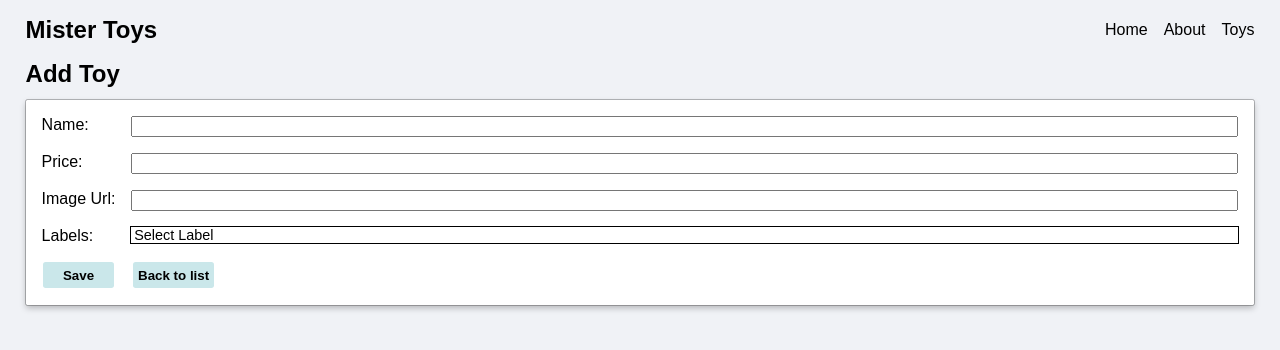
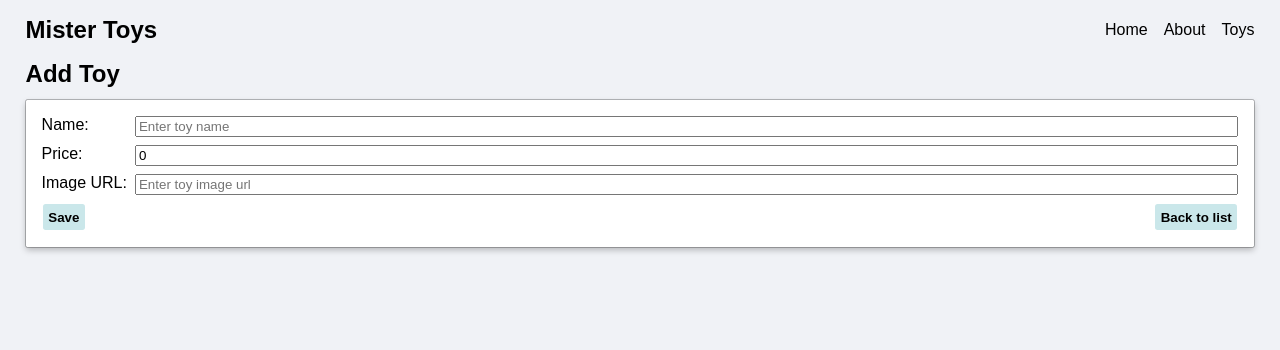
Before and after one commit to Eh2409/mistertoy-frontend, a React (Vite) app: page /toy/add in a window 1280 px wide. Shown: the top 350 px of the page. Built offline with nearby package versions, Linux system fonts and the light colour scheme.

Commit message:
Add formik to toy edit

```diff
--- a/package.json
+++ b/package.json
@@ -11,12 +11,14 @@
   },
   "dependencies": {
     "axios": "^1.8.4",
+    "formik": "^2.4.6",
     "google-map-react": "^2.2.1",
     "react": "^18.3.1",
     "react-dom": "^18.3.1",
     "react-redux": "^9.2.0",
     "react-router-dom": "^7.5.0",
-    "redux": "^5.0.1"
+    "redux": "^5.0.1",
+    "yup": "^1.6.1"
   },
   "devDependencies": {
     "@eslint/js": "^9.22.0",
--- a/src/assets/style/cmps/ToyEdit.css
+++ b/src/assets/style/cmps/ToyEdit.css
@@ -5,7 +5,7 @@
 .toy-edit>form {
     display: grid;
     grid-template-columns: max-content 1fr;
-    gap: 1em;
+    gap: 0.5em;
 
     padding: 1em;
 
@@ -16,3 +16,12 @@
     outline: 1px solid rgba(0, 0, 0, .25);
     box-shadow: 0px 3px 6px rgba(0, 0, 0, .25);
 }
+
+.toy-edit>form>.error-msg {
+    grid-column: 2 span;
+    color: red
+}
+
+.toy-edit>form>.form-btns {
+    grid-column: 2 span;
+}
--- a/src/pages/ToyEdit.jsx
+++ b/src/pages/ToyEdit.jsx
@@ -1,3 +1,8 @@
+import { Formik, Form, Field } from 'formik'
+import * as Yup from 'yup'
+import { useState, useEffect, useRef, Fragment } from "react"
+import { useParams, useNavigate } from "react-router-dom"
+
 // import { toyService } from '../services/toy.service.js'
 import { toyService } from '../services/toy.service.remote.js'
 
@@ -9,8 +14,6 @@ import { showErrorMsg, showSuccessMsg } from "../services/event-bus.service.js"
 
 import { ToyLabelsPicker } from "../cmps/ToyLabelsPicker.jsx"
 import { Link } from "react-router-dom"
-import { useState, useEffect, useRef } from "react"
-import { useParams, useNavigate } from "react-router-dom"
 import { Loader } from "../cmps/Loader.jsx"
 
 export function ToyEdit() {
@@ -22,8 +25,11 @@ export function ToyEdit() {
     const [toyToEdit, setToyToEdit] = useState({ ...toyService.getEmptyToy() })
     const [toyEditLabels, setToyEditLabels] = useState(null)
 
+    const imageUrlRegex = useRef(/\.(jpeg|jpg|gif|png|webp|bmp|svg)$/i)
+
     const hasChanges = useRef(false)
-    useConfirmTabClose(hasChanges)
+    useConfirmTabClose(hasChanges.current)
+
 
     useEffect(() => {
         if (toyId) {
@@ -43,28 +49,25 @@ export function ToyEdit() {
             })
     }
 
-    function handleChange({ target }) {
-        var { name, value } = target
-        if (name === 'price') value = +value
+    // function handleChange({ target }) {
+    //     var { name, value } = target
+    //     if (name === 'price') value = +value
 
-        setToyToEdit(prev => ({ ...prev, [name]: value }))
-        hasChanges.current = true
-    }
+    //     setToyToEdit(prev => ({ ...prev, [name]: value }))
+    //     // hasChanges.current = true
+    // }
 
     function onSaveLabels(labelsPicked) {
         setToyToEdit(prev => ({ ...prev, labels: labelsPicked }))
         hasChanges.current = true
     }
 
-    function onSave(ev) {
-        ev.preventDefault()
+    function onSave(toyToSave) {
+        if (!toyToSave?._id) toyToSave.createdAt = Date.now()
 
-        if (!toyToEdit?._id) toyToEdit.createdAt = Date.now()
+        toyToSave.imgUrl = imageUrlRegex.current.test(toyToSave.imgUrl) ? toyToSave.imgUrl : 'src/assets/img/no img.jpg'
 
-        const imageUrlRegex = /\.(jpeg|jpg|gif|png|webp|bmp|svg)$/i;
-        toyToEdit.imgUrl = imageUrlRegex.test(toyToEdit.imgUrl) ? toyToEdit.imgUrl : 'src/assets/img/no img.jpg'
-
-        toyActions.saveToy(toyToEdit)
+        toyActions.saveToy(toyToSave)
             .then(() => {
                 showSuccessMsg('toy saved')
                 navigate('/toy')
@@ -76,16 +79,19 @@ export function ToyEdit() {
 
     }
 
+    const SignupSchema = Yup.object().shape({
+        name: Yup.string().required('Name is required'),
+        price: Yup.number().required('Price is required').min(0, 'Price must be positive'),
+        imgUrl: Yup.string().matches(imageUrlRegex.current, 'Must be a valid image URL')
+    })
+
     if (toyId && !toyToEdit._id) return <Loader />
-
-    const { name, price, imgUrl, labels } = toyToEdit
-
     return (
         <section className="toy-edit">
 
             <h2>{toyToEdit._id ? "Edit Toy" : "Add Toy"}</h2>
 
-            <form onSubmit={onSave}>
+            {/* <form onSubmit={onSave}>
                 <label htmlFor="name">Name:</label>
                 <input type="text" name='name' id="name" value={name} onChange={handleChange} required />
                 <label htmlFor="name">Price:</label>
@@ -96,7 +102,56 @@ export function ToyEdit() {
                 <ToyLabelsPicker labels={labels} onSaveLabels={onSaveLabels} toyEditLabels={toyEditLabels} />
                 <button className="save-btn">Save</button>
                 <Link to='/toy'><button>Back to list</button></Link>
-            </form>
+            </form> */}
+
+
+            <Formik
+                initialValues={toyToEdit}
+                validationSchema={SignupSchema}
+                onSubmit={(values) => onSave({ ...values, labels: toyEditLabels })}
+            >
+                {({ errors, touched }) => (
+                    <Form>
+                        <div className='lable'>Name:</div>
+
+                        <Field type="text" name="name" id='name' placeholder='Enter toy name' />
+                        {errors.name && touched.name && <div className='error-msg'>{errors.name}</div>}
+
+                        <div className='lable'>Price: </div>
+                        <Field type="number" name="price" id='price' placeholder='Enter toy price' />
+                        {errors.price && touched.price && <div className='error-msg'>{errors.price}</div>}
+
+                        {/* <Field name='price' >
+                            {({ field, form }) => (
+                                <Fragment>
+                                    <input
+                                        type="number"
+                                        name='price'
+                                        id='price'
+                                        {...field}
+                                        value={field.value || ''}
+                                        placeholder="Enter toy price"
+                                        onChange={e => form.setFieldValue("price", e.target.value)}
+                                    />
+                                    {form.errors.price && form.touched.price && (
+                                        <div className="error-msg">{form.errors.price}</div>
+                                    )}
+                                </Fragment>
+                            )}
+
+                        </Field> */}
+
+                        <div className='lable'>Image URL: </div>
+                        <Field name="imgUrl" id='imgUrl' placeholder='Enter toy image url' />
+                        {errors.imgUrl && touched.imgUrl && <div className='error-msg'>{errors.imgUrl}</div>}
+
+                        <div className='form-btns flex justify-between'>
+                            <button type='submit' className="save-btn">Save</button>
+                            <Link to='/toy'><button>Back to list</button></Link>
+                        </div>
+                    </Form>
+                )}
+            </Formik>
         </section>
     )
 }
```
Also changed, not shown: 1 other file (tests, documents, lock files or other folders).
